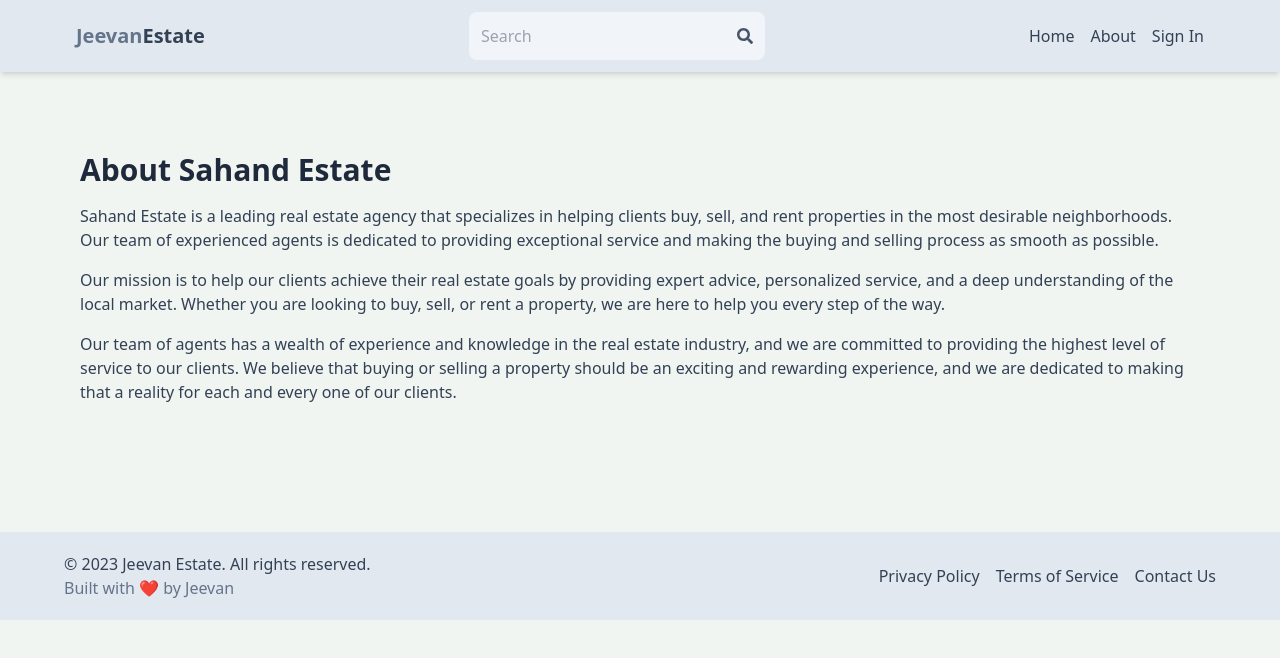
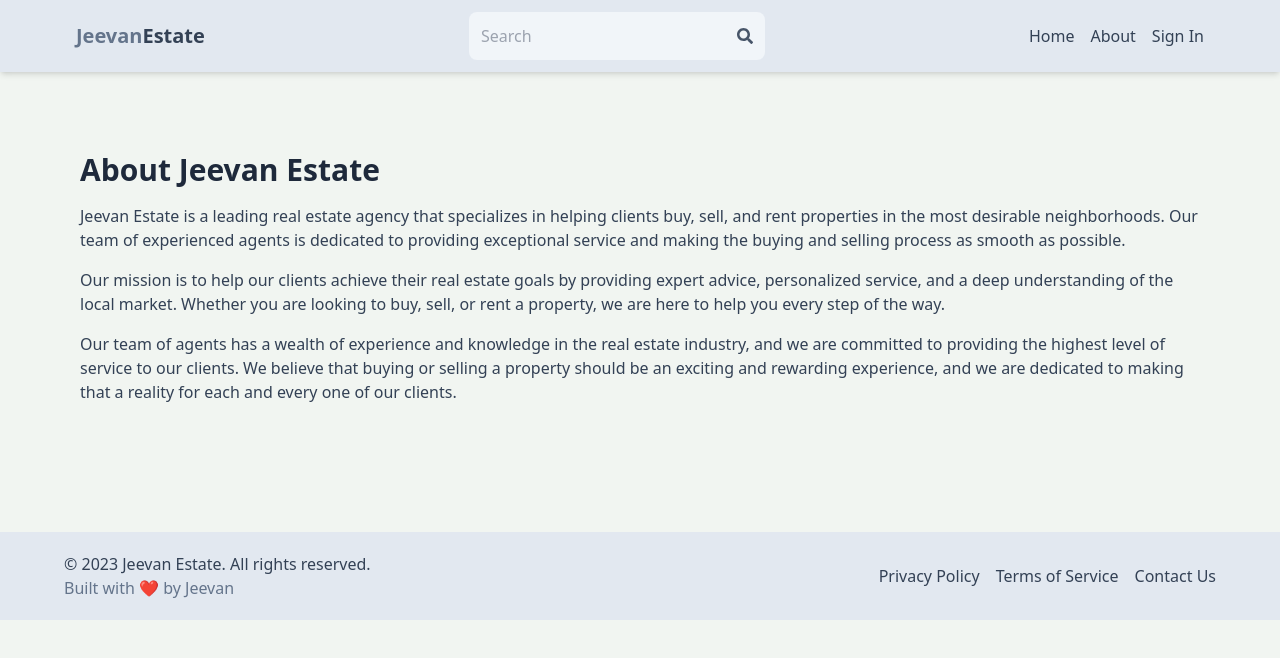
Before and after one commit to Jeevan-Oraganti/jeevan-estate, a React (Vite) app in the folder client/: page /about in a window 1280 px wide. Shown: the top 658 px of the page. Built offline with nearby package versions, Linux system fonts and the light colour scheme; no server answers.

Commit message:
changed about page

```diff
--- a/client/src/pages/About.jsx
+++ b/client/src/pages/About.jsx
@@ -4,10 +4,10 @@
   return (
     <div className="py-20 px-4 max-w-6xl mx-auto">
       <h1 className="text-3xl font-bold mb-4 text-slate-800">
-        About Sahand Estate
+        About Jeevan Estate
       </h1>
       <p className="mb-4 text-slate-700">
-        Sahand Estate is a leading real estate agency that specializes in
+        Jeevan Estate is a leading real estate agency that specializes in
         helping clients buy, sell, and rent properties in the most desirable
         neighborhoods. Our team of experienced agents is dedicated to providing
         exceptional service and making the buying and selling process as smooth
```
Also changed, not shown: 1 other file (tests, documents, lock files or other folders).
